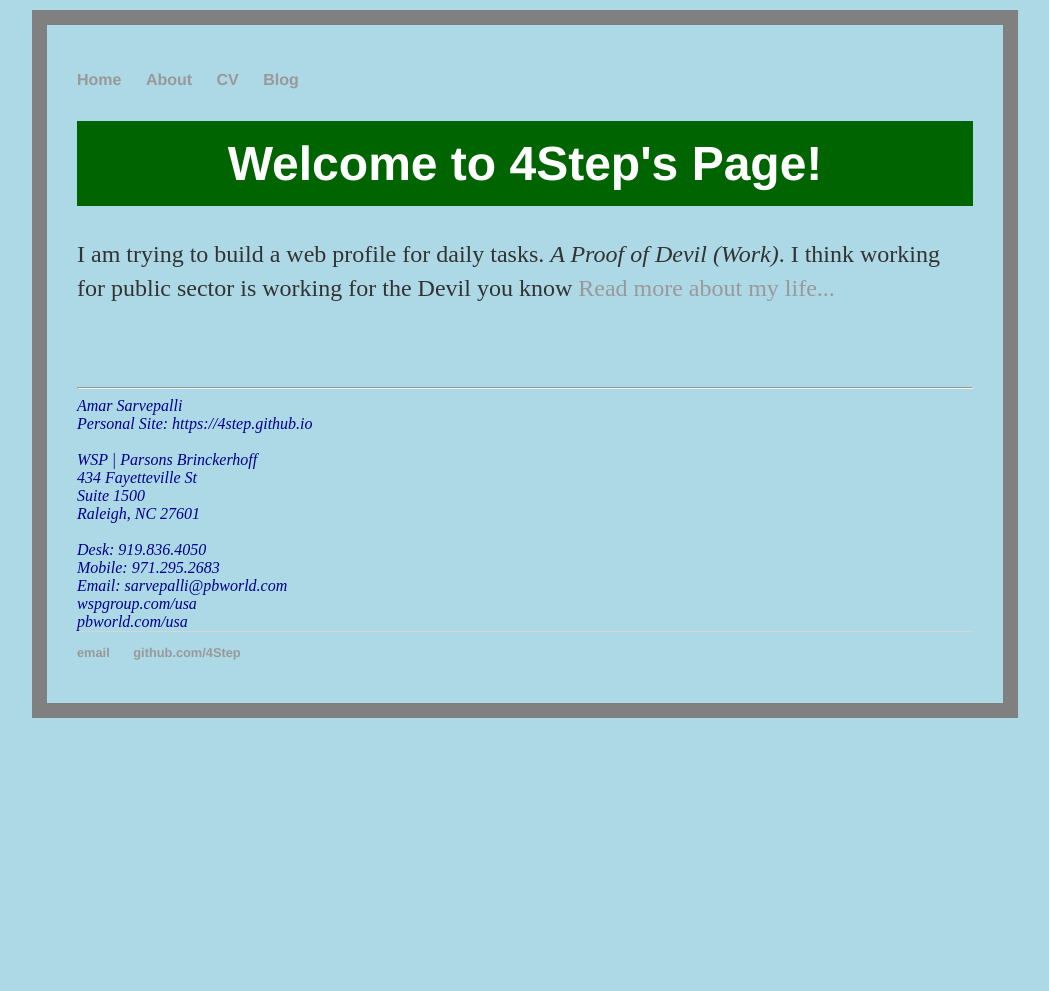
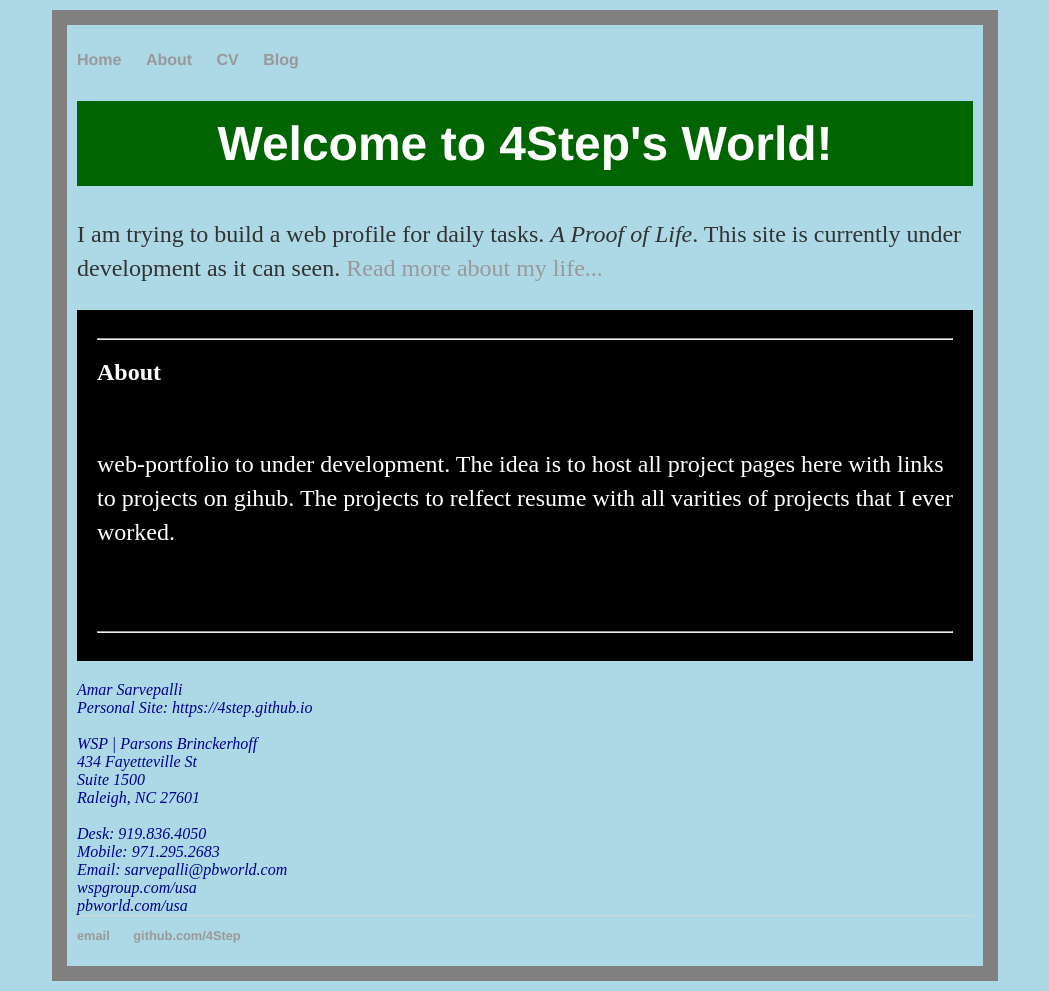
Before and after one commit to 4Step/4Step.github.io, a Jekyll site: the page built from index.html, in a window 1280 px wide. Shown: the whole page, without its empty margins (115-1164 px from the left). Built offline with Jekyll 4.4.1, drawn with Linux system fonts in a browser that asks for light colours; before the commit the page ends 900 px from its top, so only the background shows below that.

Commit message:
few changes to overall look

```diff
--- a/_layouts/default.html
+++ b/_layouts/default.html
@@ -14,11 +14,13 @@
 	        		<li><a href="/blog">Blog</a></li>
 	    		</ul>
 			</nav>
+
 			<div class="container">
 
 			{{ content }}
 
 			</div><!-- /.container -->
+
 			<footer>
 	    		<ul>
 	        		<li><a href="mailto:sarvepalli@pbworld.com">email</a></li>
--- a/css/main.css
+++ b/css/main.css
@@ -3,11 +3,26 @@ address {
     font-style: italic;
     color:darkblue;
 }
+div.Highlight {
+    background-color: black;
+    color: white;
+    margin: 20px 0 20px 0;
+    padding: 20px;
+}
+section {
+    line-height:30px;
+    background-color:green;
+    height:600px;
+    width:100px;
+    float:left;
+    padding:5px;
+    border: 10px solid black;
+}
 body {
     margin: 10px auto;
     width: 70%;
     border: 15px solid grey;
-    padding: 30px;
+    padding: 10px;
 }
 nav ul, footer ul {
     font-family:'Helvetica', 'Arial', 'Sans-Serif';
--- a/index.html
+++ b/index.html
@@ -2,14 +2,31 @@
 layout: default
 title: Amar Sarvepalli, 4Step Modeler
 ---
+<!--
+<section >
+	<h3> Projects </h3>
+	<p>  web-portfolio to come </p>
+</section>
+-->
+
+
+
 <div class="blurb">
-	<h1 style="background-color:darkgreen; color:white; text-align:center; padding:15px;"> Welcome to 4Step's Page!</h1>
+	<h1 style="background-color:darkgreen; color:white; text-align:center; padding:15px;"> Welcome to 4Step's World!</h1>
 
-	<p> I am trying to build a web profile for daily tasks.  <em>A Proof of Devil (Work)</em>.  I think working for public sector is working for the Devil you know <a href="/about">Read more about my life...</a></p>
+	<p> I am trying to build a web profile for daily tasks.  <em>A Proof of Life</em>. This site is currently under development as it can seen. <a href="/about">Read more about my life...</a></p>
 
+</div><!-- /.blurb -->
+
+<div class="Highlight">
+	<hr>
+	<h2>About</h2>
+	<br>
+	<p style="color:white;">  web-portfolio to under development. The idea is to host all project pages here with links to projects on gihub. The projects to relfect resume with all varities of projects that I ever worked. </p>
 	<p> <br> </p>
+	<hr>
+</div>
 
-  <hr>
 <address>
 	Amar Sarvepalli<br>
 	Personal Site: https://4step.github.io <br><br>
@@ -25,4 +42,3 @@ title: Amar Sarvepalli, 4Step Modeler
 	pbworld.com/usa<br>
 
 </address>
-</div><!-- /.blurb -->
```
Lines whose indentation alone changed are shown as unchanged.
